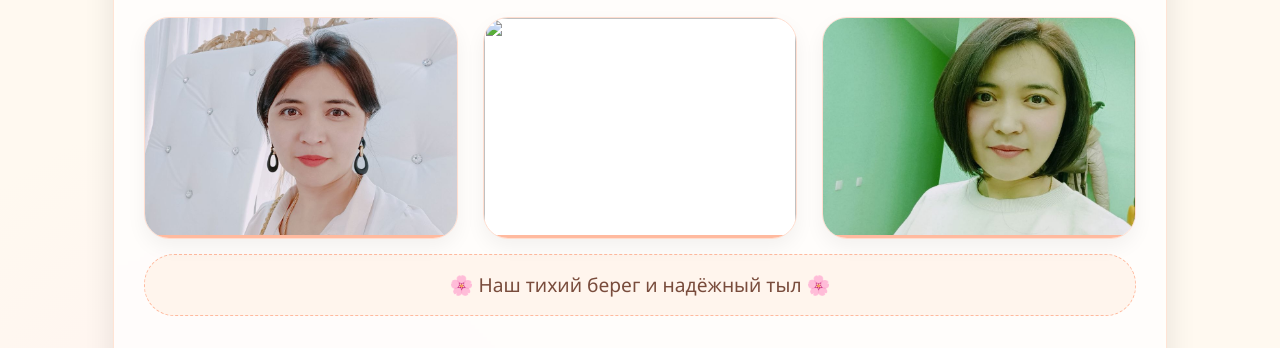
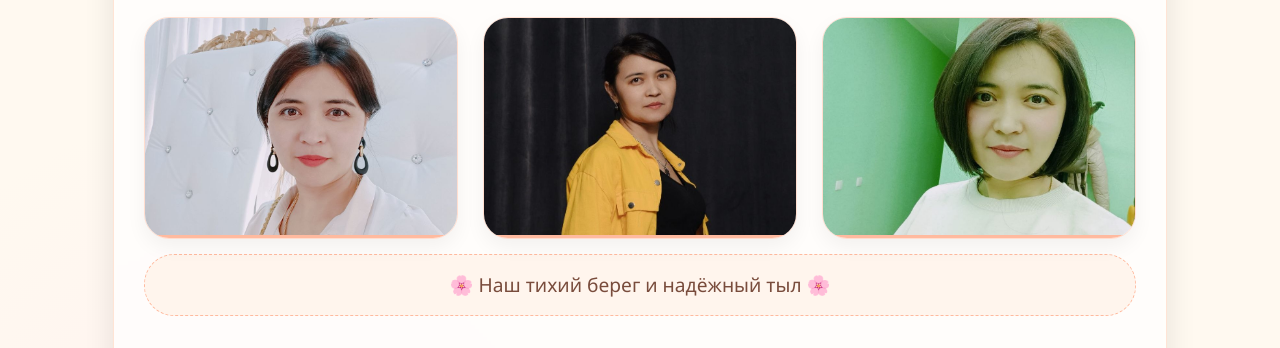
Before and after one commit to kulenovt1-blip/8mart, a plain HTML site: page index.html in a window 1280 px wide. Shown: the part 285-633 px from the top of the page. Drawn offline with Linux system fonts and the light colour scheme.

Commit message:
Update index.html

```diff
--- a/index.html
+++ b/index.html
@@ -193,7 +193,7 @@
                     </div>
                     <!-- Фото 2 мамы (заглушка) -->
                     <div class="photo-card">
-                        <img src="images/images/photo_2026-03-08_04-21-21.jpg
+                        <img src=images/images/photo_2026-03-08_04-21-21.jpg
                              alt="Фото мамы 2">
                     </div>
                     <!-- Фото 3 мамы (заглушка) -->
```
